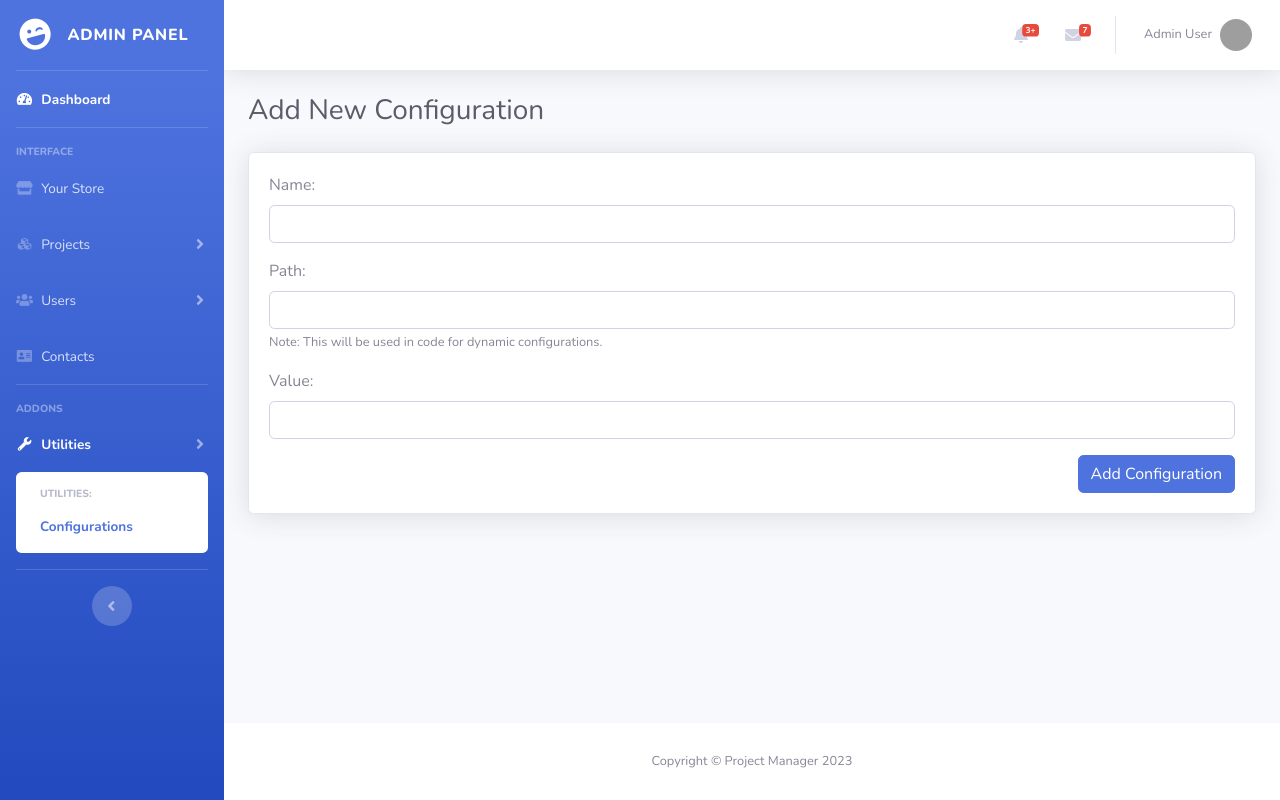
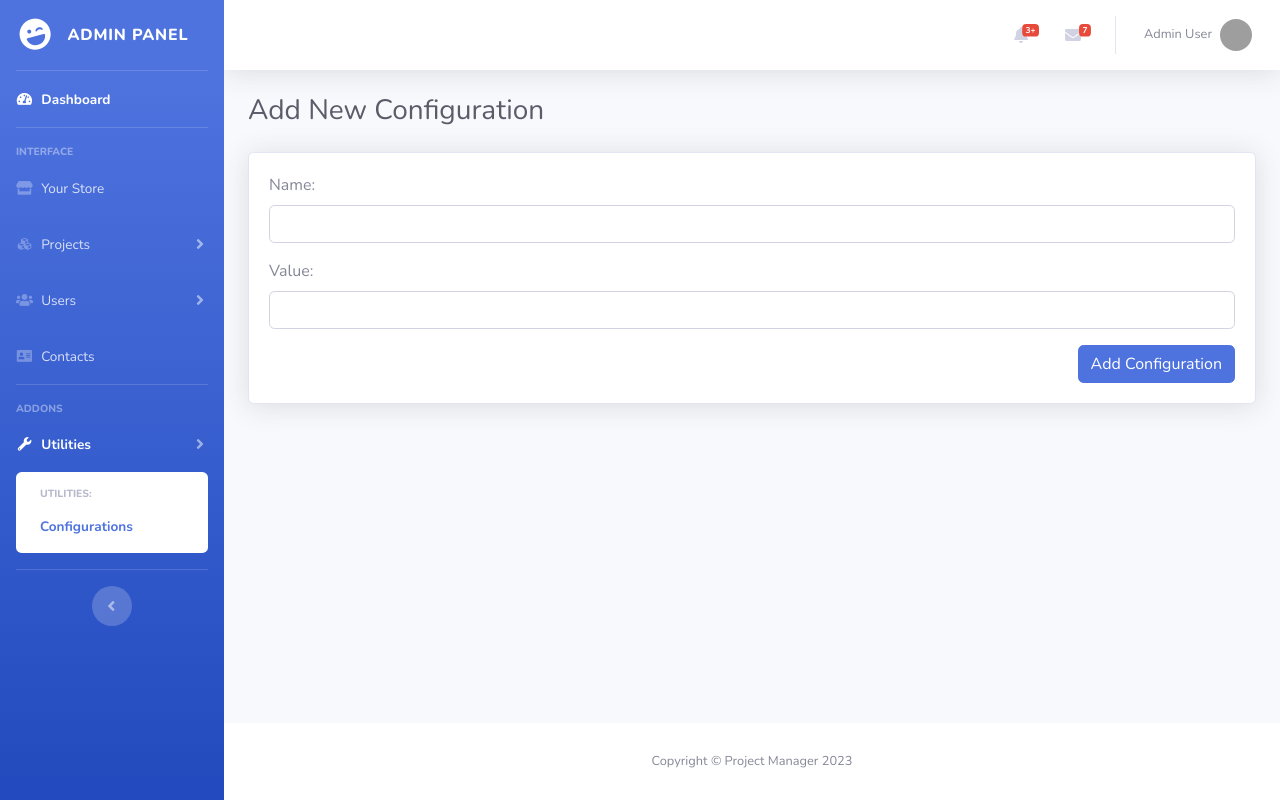
Before and after one commit to Infogiants/projectmanager, a Laravel app: page /configurations/create in a window 1280 px wide. Run offline with Laravel 8, Linux system fonts and the light colour scheme; a user stored in the database is signed in; data comes from the database, SQL or seed files in the repository; grey boxes are pictures that could not be loaded.

Commit message:
Improvements

```diff
--- a/app/Http/Controllers/ConfigurationController.php
+++ b/app/Http/Controllers/ConfigurationController.php
@@ -6,6 +6,7 @@ use App\Configuration;
 use Illuminate\Http\Request;
 use Illuminate\Support\Facades\Validator;
 use Illuminate\Support\Facades\Auth;
+use Illuminate\Support\Str;
 
 class ConfigurationController extends Controller
 {
@@ -68,21 +69,29 @@ class ConfigurationController extends Controller
     {
         $validator = Validator::make($request->all(), [
             'name' => 'required|string|max:255',
-            'path'=> 'required|string|max:255|unique:configurations,path',
-            'value'=>'required|numeric|min:0'
+            'value'=>'required|string|min:0'
         ]);
 
         if ($validator->fails()) {
             return redirect('configurations/create')->withErrors($validator)->withInput();
         }
 
+        $path = Str::slug($request->get('name'), '_');
+
         $configuration = new configuration([
             'user_id' => Auth::user()->id,
             'name' => $request->get('name'),
-            'path' => $request->get('path'),
+            'path' => $path,
             'value' => $request->get('value')
         ]);
-        $configuration->save();
+
+        try {
+            $configuration->save();
+        } catch(\Illuminate\Database\QueryException $e){
+            //$e->getMessage(), duplicate path error, handle custom message
+            return redirect('/configurations')->with('errors', 'Can not add new configuration, Duplicate configuration found: '.$path.', Please use a different configuration name to fix this error.');
+        }
+
         return redirect('/configurations')->with('success', 'Configuration saved!');
     }
 
--- a/resources/views/configurations/create.blade.php
+++ b/resources/views/configurations/create.blade.php
@@ -31,11 +31,11 @@
             <label for="name">Name:</label>
             <input type="text" class="form-control {{ $errors->has('name') ? 'is-invalid' : '' }}" name="name" value="{{ old('name') }}" />
         </div>
-        <div class="form-group">
+        <!-- <div class="form-group">
             <label for="path">Path:</label>
             <input type="text" class="form-control {{ $errors->has('path') ? 'is-invalid' : '' }}" name="path" value="{{ old('path') }}" />
             <small>Note: This will be used in code for dynamic configurations.</small>
-        </div>
+        </div> -->
         <div class="form-group">
             <label for="value">Value:</label>
             <input type="text" class="form-control {{ $errors->has('value') ? 'is-invalid' : '' }}" name="value" value="{{ old('value') }}" />
```
Also changed, not shown: database/migrations/2020_09_04_110012_create_configurations_table.php.
